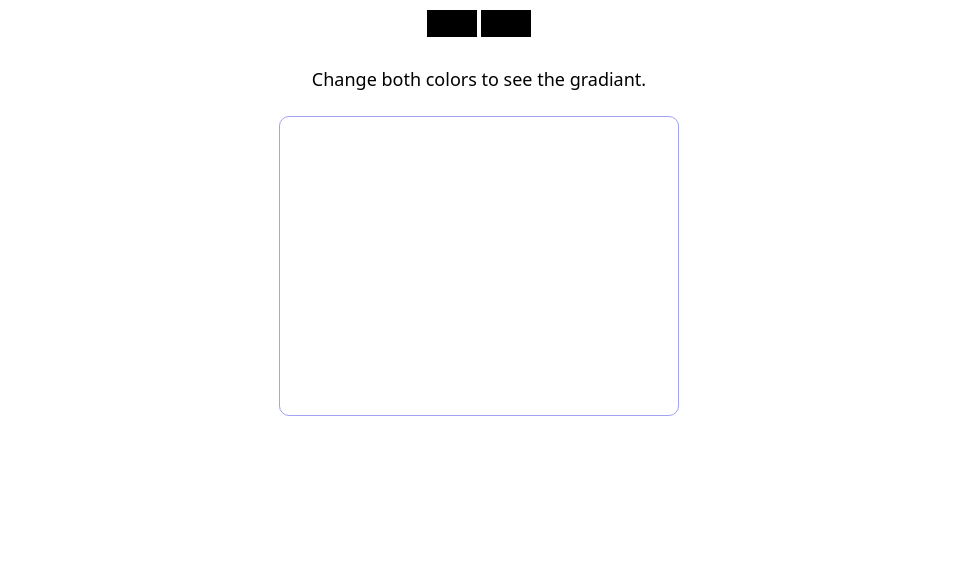
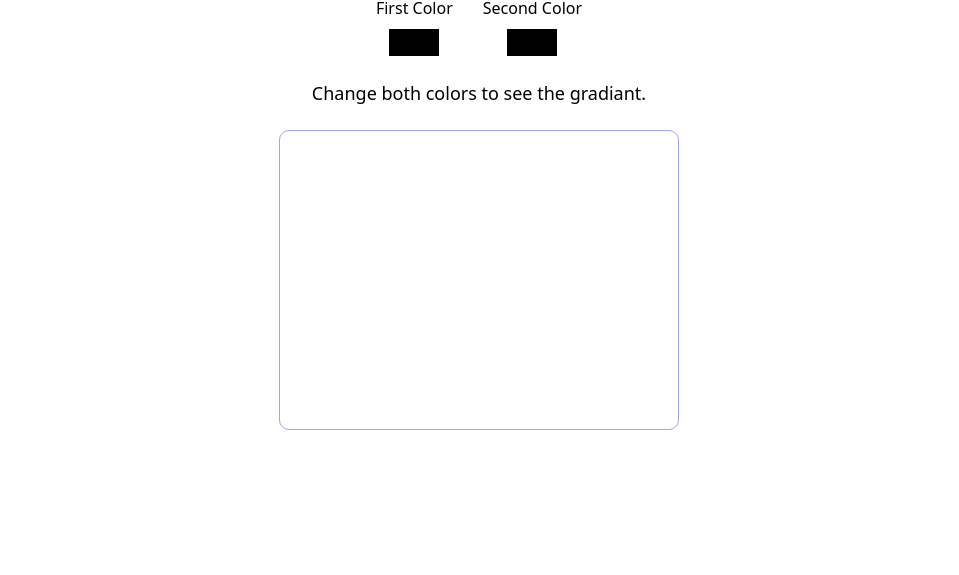
Before and after one commit to K01wfd/GRADIANT-GENERATOR-APP, a plain HTML site: page index.html in a window 1280 px wide. Shown: the part 225-800 px from the top of the page, without its empty margins (161-1120 px from the left). Drawn offline with Linux system fonts and the light colour scheme.

Commit message:
adding labels for color inputs

```diff
--- a/index.html
+++ b/index.html
@@ -8,11 +8,16 @@
   </head>
   <body>
     <h1>Gradiant Background Generator</h1>
-    <div class="picker-group">
-      <input type="color" name="colorPicker1" id="picker1" class="picker" />
-      <input type="color" name="colorPicker2" id="picker2" class="picker" />
+    <div class="form-group">
+      <div class="picker-group">
+        <label for="picker1">First Color</label>
+        <input type="color" name="colorPicker1" id="picker1" class="picker" />
+      </div>
+      <div class="picker-group">
+        <label for="picker2">Second Color</label>
+        <input type="color" name="colorPicker2" id="picker2" class="picker" />
+      </div>
     </div>
-
     <div>
       <p class="gradiant">Change both colors to see the gradiant.</p>
     </div>
--- a/styles.css
+++ b/styles.css
@@ -32,7 +32,17 @@ h3 {
 h4 {
   font-size: 2.8rem;
 }
-
+.form-group {
+  display: flex;
+  gap: 3rem;
+}
+.picker-group {
+  display: flex;
+  flex-direction: column;
+  font-size: 1.6rem;
+  align-items: center;
+  row-gap: 1rem;
+}
 input[type='color'] {
   -webkit-appearance: none;
   border: none;
```
